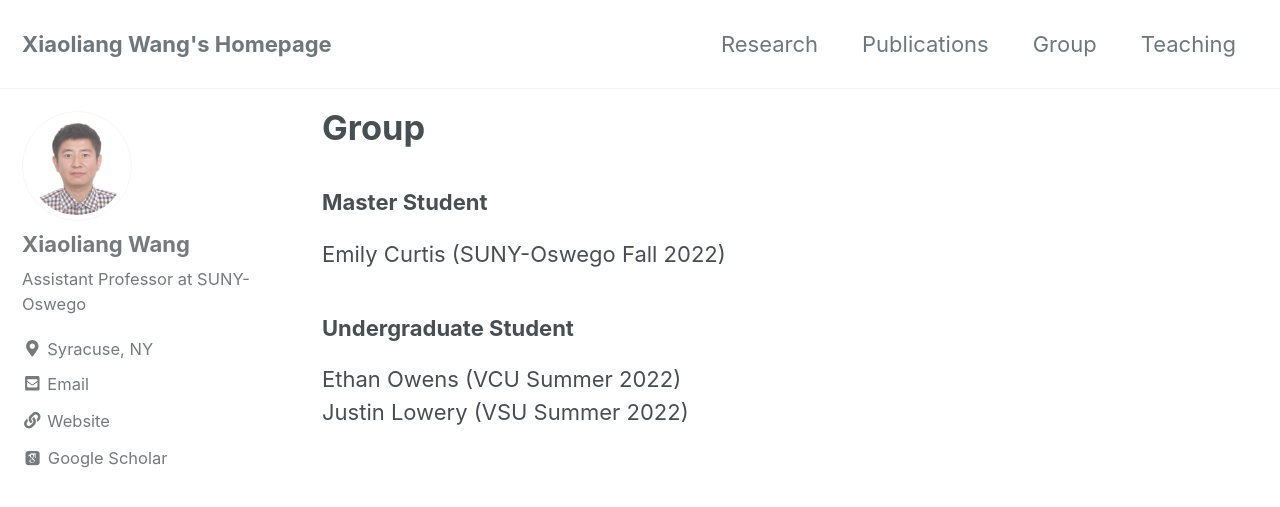
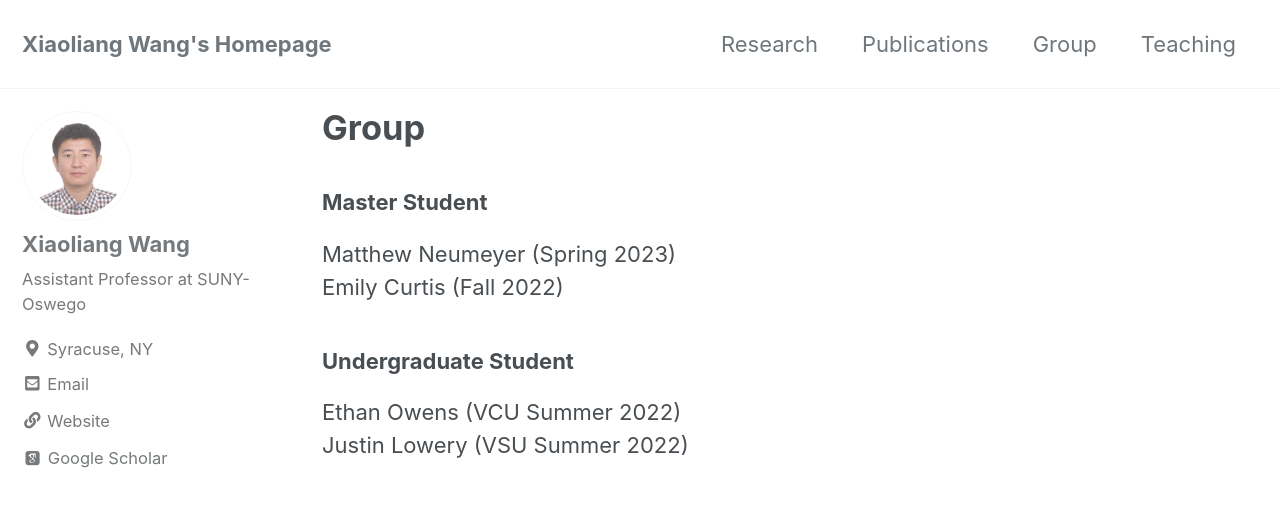
Before and after one commit to wang-xiaoliang/wang-xiaoliang.github.io, a Jekyll site: the page built from _pages/group.md, in a window 1280 px wide and 900 px high. Shown: the top 507 px of the window. Built offline with Jekyll 4.4.1, drawn with Linux system fonts in a browser that asks for light colours; cached includes are drawn as plain includes; nearby versions of some CDN libraries; some web fonts are replaced.

Commit message:
add new student

```diff
--- a/_pages/group.md
+++ b/_pages/group.md
@@ -7,7 +7,9 @@ author_profile: true
 
 
 <h3>Master Student</h3>
-Emily Curtis (SUNY-Oswego Fall 2022)
+
+Matthew Neumeyer (Spring 2023) <br>
+Emily Curtis (Fall 2022)
 
 <h3>Undergraduate Student</h3>
 Ethan Owens (VCU Summer 2022) <br>
```
